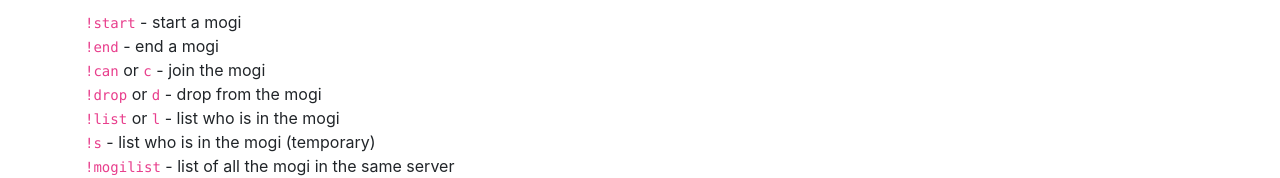
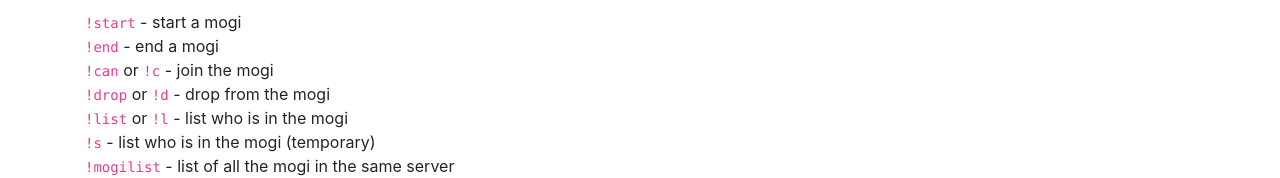
Before and after one commit to 255MP/255MP.github.io, a plain HTML site: page index.html in a window 1280 px wide. Shown: the part 719-897 px from the top of the page. Drawn offline with nearby package versions, Linux system fonts and the light colour scheme.

Commit message:
Updated with information

```diff
--- a/index.html
+++ b/index.html
@@ -53,11 +53,11 @@
 			<br>
 			<code>!end</code> - end a mogi
 			<br>
-			<code>!can</code> or <code>c</code> - join the mogi
+			<code>!can</code> or <code>!c</code> - join the mogi
 			<br>
-			<code>!drop</code> or <code>d</code> - drop from the mogi
+			<code>!drop</code> or <code>!d</code> - drop from the mogi
 			<br>
-			<code>!list</code> or <code>l</code> - list who is in the mogi
+			<code>!list</code> or <code>!l</code> - list who is in the mogi
 			<br>
 			<code>!s</code> - list who is in the mogi (temporary)
 			<br>
```
